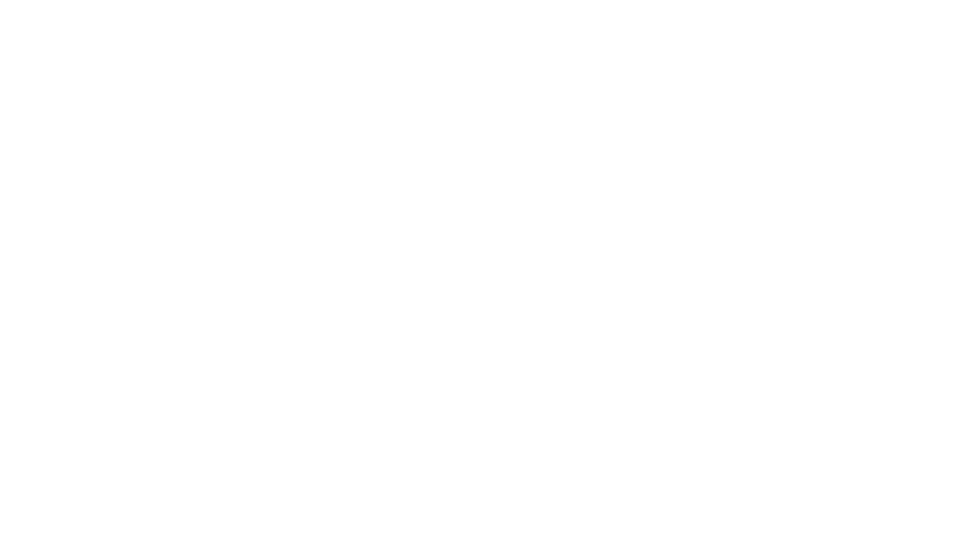
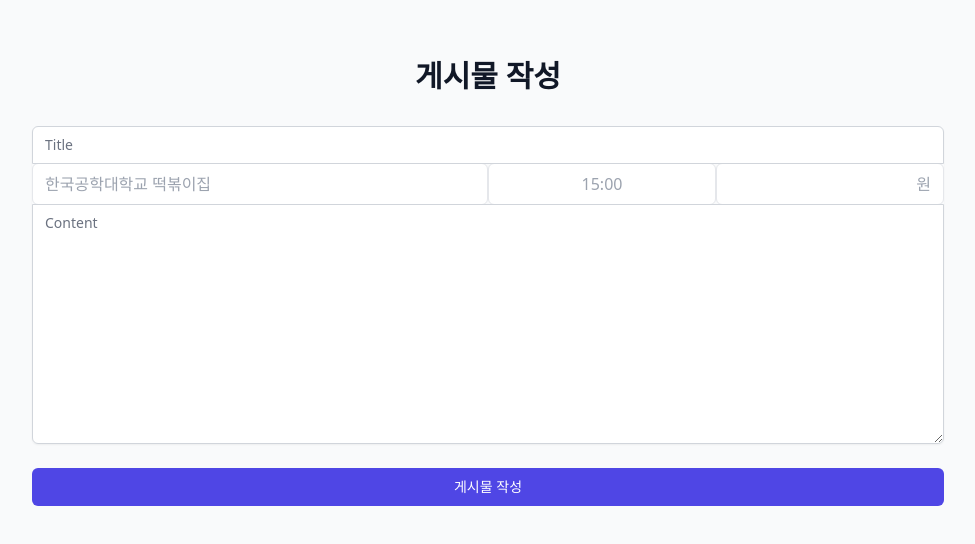
Before and after one commit to 2023-techeer-ideathon-team-5/Team5, a React (Create React App) app in the folder frontend/: page /board/1 in a window 1280 px wide. Before the commit this address had no page. Shown: the part 130-674 px from the top of the page, without its empty margins (152-1127 px from the left). Built offline with nearby package versions, Linux system fonts and the light colour scheme.

Commit message:
feat : 게시글 기본 UI 생성

```diff
--- a/frontend/src/App.js
+++ b/frontend/src/App.js
@@ -5,6 +5,7 @@
 import PostPage from "./pages/PostPage/postPage";
 import ProfilePage from "./pages/ProfilePage/profilePage";
 
+import DetailBoardPage from "./pages/DetailBoardPage";
 function App() {
   return (
     <Router>
@@ -13,6 +14,7 @@
         <Route path="/" element={<SignInPage />} />
         <Route path="/post" element={<PostPage />} />
         <Route path="/ProfilePage" element={<ProfilePage />} />
+        <Route path="/board/:boardId" element={<DetailBoardPage />} />
       </Routes>
     </Router>
   );
--- /dev/null
+++ b/frontend/src/pages/DetailBoardPage.js
@@ -0,0 +1,94 @@
+import React, { useState } from "react";
+
+function CreatePostPage() {
+  const [title, setTitle] = useState("");
+  const [content, setContent] = useState("");
+  const [fieldOne, setFieldOne] = useState("");
+  const [fieldTwo, setFieldTwo] = useState("");
+  const [fieldThree, setFieldThree] = useState("");
+
+  const handleSubmit = (e) => {
+    e.preventDefault();
+    console.log({ title, fieldOne, fieldTwo, fieldThree, content });
+  };
+
+  return (
+    <div className="min-h-screen flex items-center justify-center bg-gray-50 py-12 px-4 sm:px-6 lg:px-8">
+      <div className="w-3/4 space-y-8">
+        <div>
+          <h2 className="mt-6 text-center text-3xl font-extrabold text-gray-900">
+            게시물 작성
+          </h2>
+        </div>
+
+        <form className="mt-8 space-y-6" onSubmit={handleSubmit}>
+          <div className="rounded-md shadow-sm -space-y-px">
+            <div>
+              <label htmlFor="title" className="sr-only">
+                Title
+              </label>
+              <input
+                id="title"
+                name="title"
+                type="text"
+                required
+                className="appearance-none rounded-none relative block w-full px-3 py-2 border border-gray-300 placeholder-gray-500 text-gray-900 rounded-t-md focus:outline-none focus:ring-indigo-500 focus:border-indigo-500 focus:z-10 sm:text-sm"
+                placeholder="Title"
+                value={title}
+                onChange={(e) => setTitle(e.target.value)}
+              />
+            </div>
+            <div className="grid grid-cols-12 ">
+              <input
+                className="col-span-6 border rounded-md px-3 py-2"
+                type="text"
+                value={fieldOne}
+                onChange={(e) => setFieldOne(e.target.value)}
+                placeholder="한국공학대학교 떡볶이집"
+              />
+              <input
+                className="col-span-3 border rounded-md px-3 py-2 text-center"
+                type="text"
+                value={fieldTwo}
+                onChange={(e) => setFieldTwo(e.target.value)}
+                placeholder="15:00"
+              />
+              <input
+                className="col-span-3 border rounded-md px-3 py-2 text-right"
+                type="text"
+                value={fieldThree}
+                onChange={(e) => setFieldThree(e.target.value)}
+                placeholder="원"
+              />
+            </div>
+            <div className="mt-8">
+              <label htmlFor="content" className="sr-only">
+                Content
+              </label>
+              <textarea
+                id="content"
+                name="content"
+                required
+                className="appearance-none rounded-none relative block w-full px-3 py-2 border border-gray-300 placeholder-gray-500 text-gray-900 rounded-b-md focus:outline-none focus:ring-indigo-500 focus:border-indigo-500 focus:z-10 sm:text-sm h-60"
+                placeholder="Content"
+                value={content}
+                onChange={(e) => setContent(e.target.value)}
+              ></textarea>
+            </div>
+          </div>
+
+          <div>
+            <button
+              type="submit"
+              className="group relative w-full flex justify-center py-2 px-4 border border-transparent text-sm font-medium rounded-md text-white bg-indigo-600 hover:bg-indigo-700 focus:outline-none focus:ring-2 focus:ring-offset-2 focus:ring-indigo-500"
+            >
+              게시물 작성
+            </button>
+          </div>
+        </form>
+      </div>
+    </div>
+  );
+}
+
+export default CreatePostPage;
```
